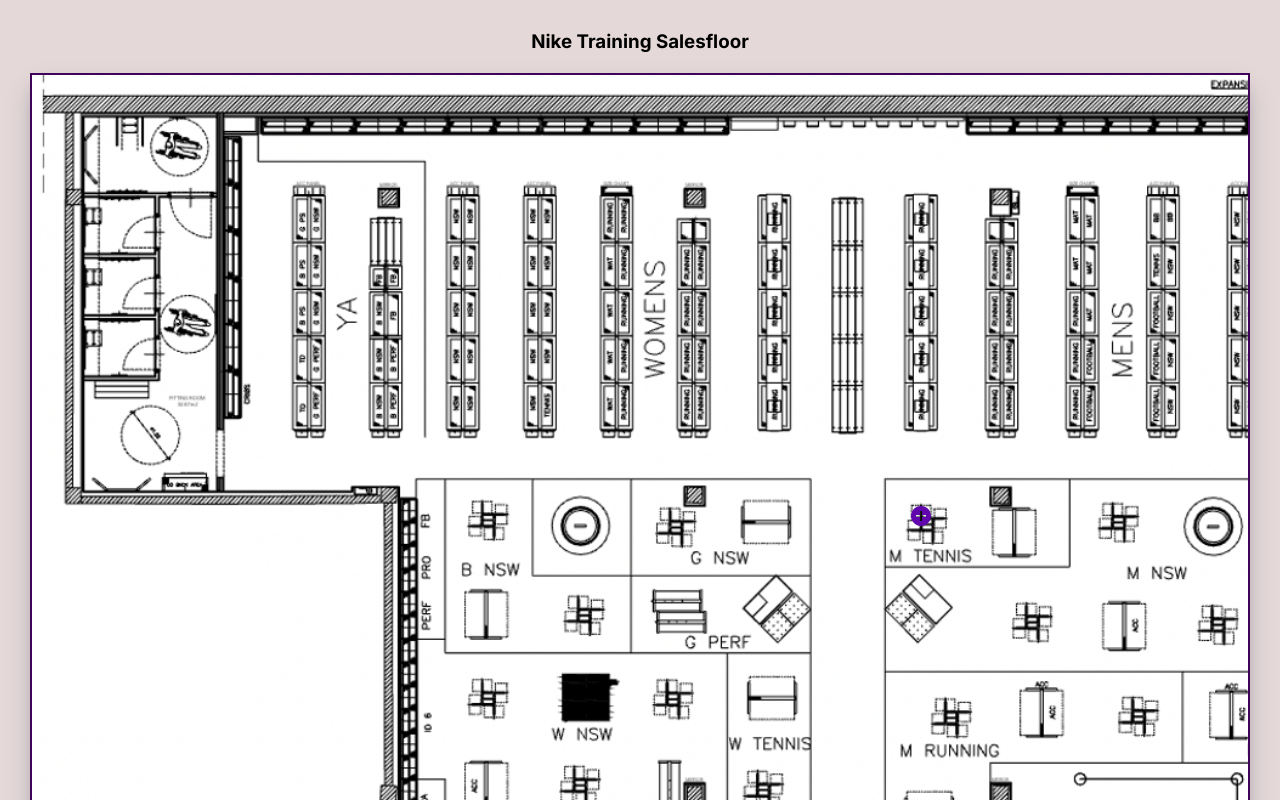
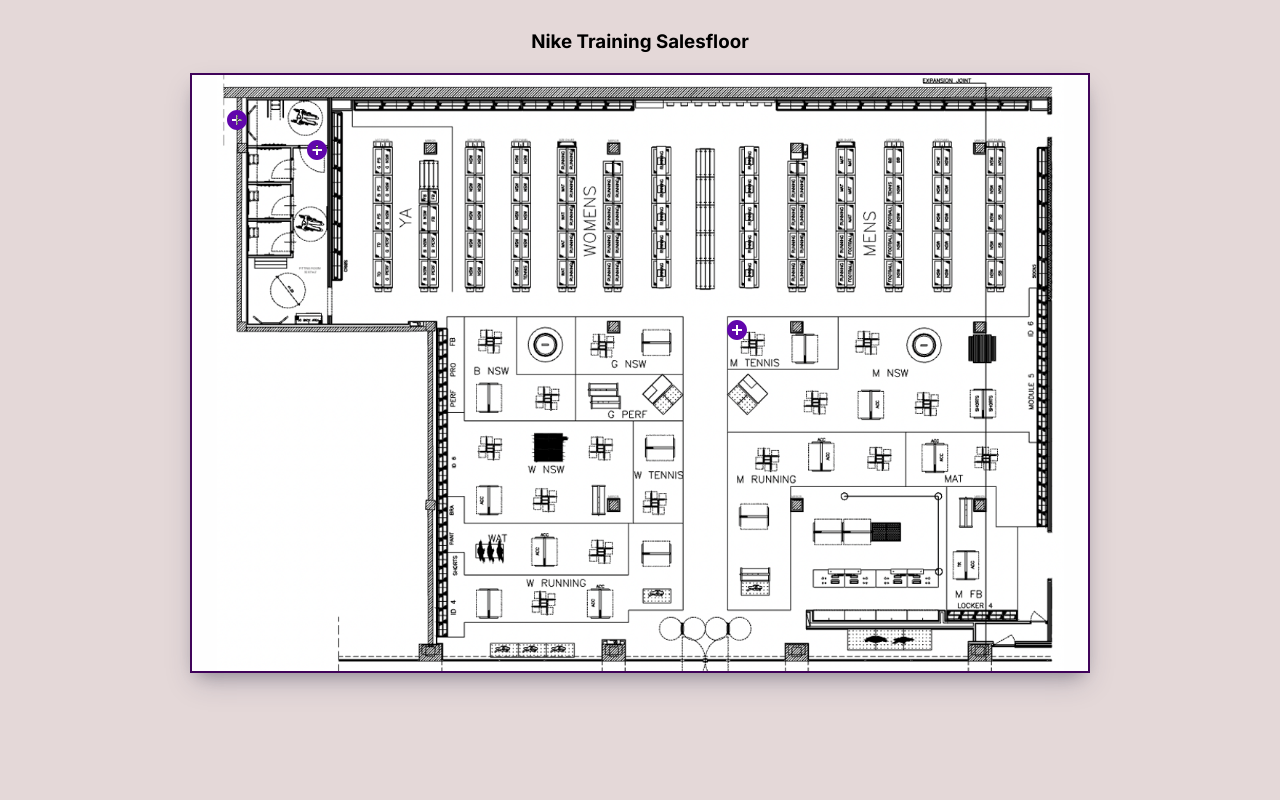
Before and after one commit to Munios12/nike_for_athletes, a Next.js app: page / in a window 1280 px wide. Shown: the top 800 px of the page. Built offline with nearby package versions, Linux system fonts and the light colour scheme.

Commit message:
lets go papi

```diff
--- a/app/page.module.css
+++ b/app/page.module.css
@@ -7,52 +7,44 @@
   justify-content: baseline;
   gap: 20px;
   width: 100%;
+  height: 100vh;
 }
 
 .salesfloor_page {
-  width: 100%;
-  height: 1000px;
+  position: relative;
+  width: 900px;
+  height: 600px;
   border: 2px solid rgb(64, 3, 90);
   position: relative;
-  background-color: darksalmon;
   box-shadow: rgba(50, 50, 93, 0.25) 0px 13px 27px -5px,
     rgba(0, 0, 0, 0.3) 0px 8px 16px -8px;
+  background-color: rgb(254, 254, 254);
+}
+.salesfloor_container {
+  width: 100%;
+  height: 100%;
   background-image: url("/salesfloor_img.png");
   background-repeat: no-repeat;
-  background-size: cover;
+  background-size: contain;
+  background-position: center;
 }
-
-/* .prueba_img {
-  width: 100%;
-  height: 100%;
-  background-position: center;
-  background-repeat: no-repeat;
-  background-color: rgb(226, 221, 88);
-  background-image: url("../../nike-training-v2/public/salesfloor_img.png");
-} */
-
 .icon {
   color: rgb(97, 6, 172);
 }
 
 .button {
-  /* display: flex;
-  justify-content: center;
-  align-items: center; */
   width: 50px;
   height: 50px;
   left: 54rem;
   top: 26rem;
-  /* left: calc(60% - 2rem); */
-  /* top: calc(100vh - 20rem); */
 }
 
 .hidden {
   display: none;
-  min-height: 300px;
+  /* min-height: 300px;
   width: 500px;
   background-color: bisque;
-  z-index: 1;
+  z-index: 1; */
 }
 
 .show {
@@ -67,11 +59,3 @@
   width: 500px;
   height: 500px;
 }
-
-/* @media (width >= 1500px) {
-  .fourway {
-    position: absolute;
-    left: 640px;
-    top: 270px;
-  }
-} */
--- a/app/page.tsx
+++ b/app/page.tsx
@@ -1,11 +1,11 @@
 import styles from "./page.module.css";
-import Mapa from "../components/map/Map";
+import Map from "../src/components/map/Map";
 
 export default function Home() {
   return (
     <main className={styles.main}>
       <h3>Nike Training Salesfloor</h3>
-      <Mapa />
+      <Map />
     </main>
   );
 }
--- a/components/map/Map.tsx
+++ /dev/null
@@ -1,53 +0,0 @@
-"use client";
-import React, { useState } from "react";
-import AddCircleIcon from "@mui/icons-material/AddCircle";
-import Image from "next/image";
-import styles from "../../app/page.module.css";
-import { IconButton } from "@mui/material";
-import fourway from "../../public/WhatsApp Image 2023-06-01 at 23.03.56.jpeg";
-
-const Map = () => {
-  // const muebles = ["fourway", "workhorse", "single"];
-
-  const [openWindow, setOpenWindow] = useState(false);
-  const buttonClass = openWindow ? `${styles.show}` : `${styles.hidden}`;
-
-  const showOpenWindow = () => {
-    setOpenWindow(!openWindow);
-  };
-
-  return (
-    <main className={styles.salesfloor_page}>
-      <div className={styles.prueba_img}>
-        <div className={styles.fourway}>
-          <IconButton className={styles.button} onClick={showOpenWindow}>
-            <AddCircleIcon className={styles.icon} />
-          </IconButton>
-          <div className={buttonClass} id="fourway">
-            <Image src={fourway} alt="fourway" className={styles.fwimg} />
-            <h5>Fourway</h5>
-            <p>
-              Tiene forma de cruz y podemos representar diferentes outfits,
-              tanto camisetas con pantalones como tops deportivos y shorts en el
-              caso de WMNS
-            </p>
-          </div>
-        </div>
-      </div>
-
-      {/* <div className={styles.workhorse}>
-        <IconButton className={styles.button}>
-          <AddCircleIcon className={styles.icon} />
-        </IconButton>
-      </div>
-
-      <div className={styles.single}>
-        <IconButton className={styles.button}>
-          <AddCircleIcon className={styles.icon} />
-        </IconButton>
-      </div> */}
-    </main>
-  );
-};
-
-export default Map;
--- /dev/null
+++ b/src/components/infoCard/InfoCard.tsx
@@ -0,0 +1,27 @@
+import React from "react";
+import Image from "next/image";
+import styles from "../../../app/page.module.css";
+
+export const InfoCard = ({
+  data,
+  className,
+}: {
+  data: any;
+  className: any;
+}) => {
+  return (
+    <>
+      <div className={className} id={data.title}>
+        <Image
+          src={data.image}
+          alt={data.title}
+          width={200}
+          height={200}
+          className={styles.fwimg}
+        />
+        <h5>{data.title}</h5>
+        <p>{data.description}</p>
+      </div>
+    </>
+  );
+};
--- /dev/null
+++ b/src/components/map/Map.tsx
@@ -0,0 +1,70 @@
+"use client";
+import React, { useState } from "react";
+import AddCircleIcon from "@mui/icons-material/AddCircle";
+
+import styles from "../../../app/page.module.css";
+import { IconButton } from "@mui/material";
+import { BUTTONS_DATA } from "@/src/constants/buttonsData";
+import { InfoCard } from "../infoCard/InfoCard";
+
+const Map = () => {
+  const [openWindowFW, setOpenWindowFW] = useState(false);
+  const [openWindowWH, setOpenWindowWH] = useState(false);
+  const [openWindowSing, setOpenWindowSing] = useState(false);
+
+  const buttonClassFW = openWindowFW ? `${styles.show}` : `${styles.hidden}`;
+  const buttonClassWH = openWindowWH ? `${styles.show}` : `${styles.hidden}`;
+  const buttonClassSing = openWindowSing
+    ? `${styles.show}`
+    : `${styles.hidden}`;
+
+  const showOpenWindow = (item: string) => {
+    if (item === "Fourway") {
+      setOpenWindowWH(false);
+      setOpenWindowSing(false);
+      setOpenWindowFW(!openWindowFW);
+    } else if (item === "Workhorst") {
+      setOpenWindowFW(false);
+      setOpenWindowSing(false);
+      setOpenWindowWH(!openWindowWH);
+    } else if (item === "Single") {
+      setOpenWindowFW(false);
+      setOpenWindowWH(false);
+      setOpenWindowSing(!openWindowSing);
+    }
+  };
+
+  return (
+    <main className={styles.salesfloor_page}>
+      <div className={styles.salesfloor_container}>
+        <div className={styles.fourway}>
+          {BUTTONS_DATA.map((buttonData) => {
+            if (buttonData.title === "fourway") {
+            }
+            return (
+              <div key={buttonData.title}>
+                <IconButton
+                  className={styles.button}
+                  onClick={() => showOpenWindow(buttonData.title)}
+                  style={{
+                    position: "absolute",
+                    top: buttonData.position.top,
+                    left: buttonData.position.left,
+                  }}
+                >
+                  <AddCircleIcon className={styles.icon} />
+                </IconButton>
+              </div>
+            );
+          })}
+
+          <InfoCard data={BUTTONS_DATA[0]} className={buttonClassFW} />
+          <InfoCard data={BUTTONS_DATA[1]} className={buttonClassWH} />
+          <InfoCard data={BUTTONS_DATA[2]} className={buttonClassSing} />
+        </div>
+      </div>
+    </main>
+  );
+};
+
+export default Map;
--- /dev/null
+++ b/src/constants/buttonsData.ts
@@ -0,0 +1,29 @@
+import { IButtonData } from "../interfaces/general";
+import fourwayIMG from "../../../public/WhatsApp Image 2023-06-01 at 23.03.56.jpeg";
+import workhorstIMG from "../../public/workhorst.jpg";
+import single from "../../public/singleMuro.jpg";
+
+export const BUTTONS_DATA: IButtonData[] = [
+  {
+    title: "Fourway",
+    description:
+      "Tiene forma de cruz y podemos representar diferentes outfits tanto camisetas con pantalones como tops deportivos y shorts en el caso de WMNS",
+    image: "/../public/WhatsApp Image 2023-06-01 at 23.03.56.jpeg",
+    position: { top: 230, left: 520 },
+    class: "buttonClassFW",
+  },
+  {
+    title: "Workhorst",
+    description: "outfit 1 del Workhorst",
+    image: "/../public/workhorst.jpg",
+    position: { top: 50, left: 100 },
+    class: "buttonClassWH",
+  },
+  {
+    title: "Single",
+    description: "Outfit 2 del Single",
+    image: "/../public/singleMuro.jpg",
+    position: { top: 20, left: 20 },
+    class: "buttonClassSing",
+  },
+];
--- /dev/null
+++ b/src/interfaces/general.ts
@@ -0,0 +1,7 @@
+export interface IButtonData {
+  title: string;
+  description: string;
+  image: string;
+  position: { top: number; left: number };
+  class: string;
+}
```
Also changed, not shown: public/singleMuro.jpg (added), public/workhorst.jpg (added), src/components/map/index.ts (renamed from components/map/index.ts).
